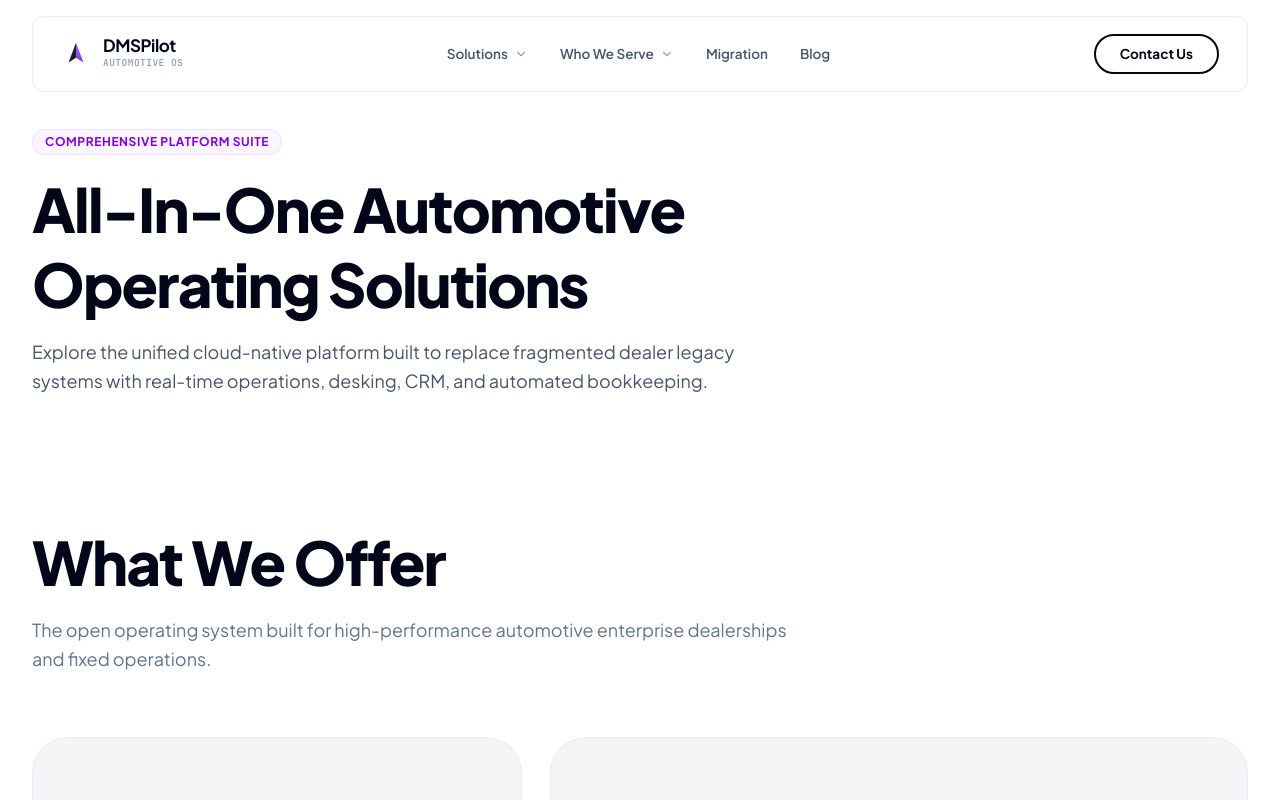
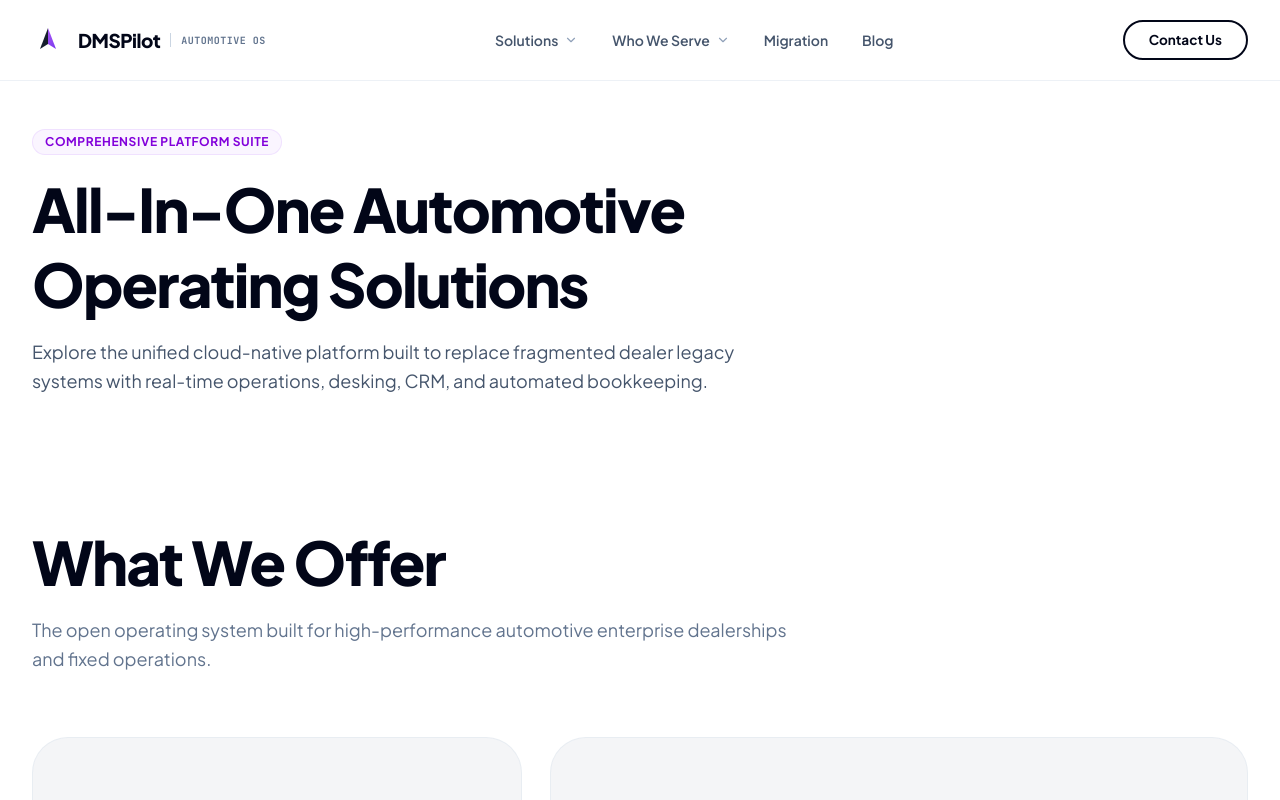
Before and after one commit to sadigul/Automotive-OS, a Next.js app: page /solutions in a window 1280 px wide. Shown: the top 800 px of the page. Built offline with nearby package versions, Linux system fonts and the light colour scheme.

Commit message:
Elevate topbar to professional enterprise full-width architectural design

```diff
--- a/components/Header.tsx
+++ b/components/Header.tsx
@@ -8,6 +8,18 @@ import {
   X,
   ChevronDown,
   ArrowRight,
+  Database,
+  Users,
+  Wrench,
+  Layers,
+  Globe,
+  Calculator,
+  Bot,
+  Building2,
+  Factory,
+  Package,
+  Truck,
+  ShieldCheck,
 } from 'lucide-react';
 
 export function Header() {
@@ -36,36 +48,43 @@ export function Header() {
       title: 'Enterprise ERP',
       desc: 'Multi-location inventory, accounting & operations',
       slug: 'enterprise-erp',
+      icon: Database,
     },
     {
       title: 'Sales CRM',
       desc: 'High-velocity lead pipelines & customer intelligence',
       slug: 'sales-crm',
+      icon: Users,
     },
     {
       title: 'Service Bay',
       desc: 'Paperless MPI, bay dispatch & parts tracking',
       slug: 'service-bay',
+      icon: Wrench,
     },
     {
       title: 'Digital Retail',
       desc: 'Penny-perfect desking & instant lender approvals',
       slug: 'digital-retail',
+      icon: Layers,
     },
     {
       title: 'E-Commerce & Storefronts',
       desc: 'Custom landing sites, digital showrooms & online checkout',
       slug: 'ecommerce',
+      icon: Globe,
     },
     {
       title: 'Accounting & Finance',
       desc: 'Automated bank feeds, general ledger & P&L balancing',
       slug: 'accounting',
+      icon: Calculator,
     },
     {
       title: 'AI Solutions',
       desc: '24/7 conversational voice, SMS & autonomous workflows',
       slug: 'ai-solutions',
+      icon: Bot,
     },
   ];
 
@@ -74,69 +93,75 @@ export function Header() {
       title: 'Dealerships',
       desc: 'Single stores, dealer networks & franchised groups',
       slug: 'dealerships',
+      icon: Building2,
     },
     {
       title: 'Manufacturers (OEMs)',
       desc: 'Automotive OEMs, factory assemblers & brand distributors',
       slug: 'manufacturers',
+      icon: Factory,
     },
     {
       title: 'Service Centers',
       desc: 'Independent repair shops, mechanics & collision bays',
       slug: 'service-centers',
+      icon: Wrench,
     },
     {
       title: 'Retailers & Parts',
       desc: 'Auto parts stores, tire distributors & accessory sellers',
       slug: 'retailers-parts',
+      icon: Package,
     },
     {
       title: 'Logistics & Transport',
       desc: 'Vehicle haulers, transport networks & lot logistics',
       slug: 'logistics-transport',
+      icon: Truck,
     },
     {
       title: 'Commercial Fleets',
       desc: 'Corporate fleets, municipal accounts & asset telemetry',
       slug: 'commercial-fleets',
+      icon: ShieldCheck,
     },
   ];
 
   return (
-    <header className="fixed top-0 inset-x-0 z-50 pt-3 sm:pt-4 px-4 sm:px-6 lg:px-8 pointer-events-none transition-all duration-200">
-      <div className="max-w-7xl mx-auto">
-        <div
-          className={`w-full h-[70px] sm:h-[76px] rounded-xl px-5 sm:px-7 flex items-center justify-between pointer-events-auto transition-all duration-200 border relative ${
+    <header
+      className={`fixed top-0 inset-x-0 z-50 w-full transition-colors duration-200 ${
         isScrolled
-              ? 'bg-white/95 backdrop-blur-md border-slate-200/90 '
-              : 'bg-white/90 backdrop-blur-sm border-slate-200/70 '
+          ? 'bg-white/95 backdrop-blur-md border-b border-slate-200/90'
+          : 'bg-white/90 backdrop-blur-sm border-b border-slate-200/60'
       }`}
     >
+      <div className="max-w-7xl mx-auto px-4 sm:px-6 lg:px-8 h-[74px] sm:h-[80px] flex items-center justify-between">
 
         {/* Left: Brand Logo */}
-        <Link href="/" className="flex items-center gap-3 group shrink-0">
+        <Link href="/" className="flex items-center gap-3.5 group shrink-0">
           <div className="relative flex items-center justify-center">
             <Image
               src="/logo.svg"
               alt="DMSPilot"
-              width={30}
-              height={30}
-              className="h-7 w-7 sm:h-[30px] sm:w-[30px] transition-transform duration-200 group-hover:scale-105"
+              width={32}
+              height={32}
+              className="h-8 w-8 transition-transform duration-200 group-hover:scale-105"
               priority
             />
           </div>
-          <div className="flex flex-col">
-            <span className="font-bold text-[17px] tracking-tight text-slate-950 group-hover:text-blue-600 transition-colors leading-none">
+          <div className="flex items-center gap-2.5">
+            <span className="font-extrabold text-[18px] sm:text-[19px] tracking-tight text-slate-950 group-hover:text-blue-600 transition-colors leading-none">
               DMSPilot
             </span>
-            <span className="text-[9.5px] font-mono tracking-wider uppercase text-slate-400 font-semibold mt-0.5">
+            <span className="hidden sm:inline-block h-3.5 w-px bg-slate-300" />
+            <span className="hidden sm:inline-block text-[10px] font-mono tracking-wider uppercase text-slate-500 font-bold">
               Automotive OS
             </span>
           </div>
         </Link>
 
         {/* Center: Desktop Navigation Menu */}
-        <nav className="hidden md:flex items-center gap-1 lg:gap-2">
+        <nav className="hidden md:flex items-center gap-1 lg:gap-1.5">
 
           {/* Mega Menu Dropdown Trigger for Solutions */}
           <div
@@ -146,9 +171,9 @@ export function Header() {
           >
             <button
               type="button"
-              className={`flex items-center gap-1.5 text-[13.5px] font-semibold transition-colors px-3 py-1.5 rounded-lg ${
+              className={`flex items-center gap-1.5 text-[14px] font-semibold transition-all px-3.5 py-2 rounded-lg ${
                 isSolutionsHovered
-                  ? 'text-slate-950 bg-slate-100'
+                  ? 'text-slate-950 bg-slate-100/90'
                   : 'text-slate-600 hover:text-slate-950 hover:bg-slate-50'
               }`}
             >
@@ -160,42 +185,48 @@ export function Header() {
 
             {/* White Solutions Dropdown */}
             <div
-              className={`absolute top-full -left-20 w-[660px] pt-2 transition-all duration-200 ${
+              className={`absolute top-full -left-16 w-[700px] pt-3 transition-all duration-200 ${
                 isSolutionsHovered
                   ? 'opacity-100 visible translate-y-0 pointer-events-auto'
                   : 'opacity-0 invisible -translate-y-1.5 pointer-events-none'
               }`}
             >
-              <div className="bg-white rounded-xl border border-slate-200/90 p-5 text-slate-900">
+              <div className="bg-white rounded-xl border border-slate-200 p-5 text-slate-900">
 
                 <div className="flex items-center justify-between pb-3 mb-3 border-b border-slate-100 px-1">
                   <span className="text-[10.5px] font-mono font-bold text-slate-400 tracking-wider uppercase">
                     Platform Modules
                   </span>
                   <span className="text-[11px] text-slate-400 font-medium">
-                    Unified Dealership Architecture
+                    Unified Rooftop Infrastructure
                   </span>
                 </div>
 
-                {/* 2-Column Solutions Grid */}
+                {/* 2-Column Solutions Grid with Icons */}
                 <div className="grid grid-cols-2 gap-2">
-                  {solutionsList.map((sol) => (
+                  {solutionsList.map((sol) => {
+                    const IconComp = sol.icon;
+                    return (
                       <Link
                         key={sol.slug}
                         href={`/solutions/${sol.slug}`}
-                      className="group/card flex items-start justify-between p-3 rounded-lg hover:bg-slate-50 border border-transparent hover:border-slate-200/70 transition-all duration-150"
+                        className="group/card flex items-start gap-3 p-3 rounded-lg hover:bg-slate-50 border border-transparent hover:border-slate-200/80 transition-all duration-150"
                       >
-                      <div>
+                        <div className="w-8 h-8 rounded-lg bg-slate-100 flex items-center justify-center shrink-0 group-hover/card:bg-blue-50 group-hover/card:text-blue-600 text-slate-600 transition-colors mt-0.5">
+                          <IconComp className="w-4 h-4" />
+                        </div>
+                        <div className="flex-1 min-w-0">
                           <span className="text-[13.5px] font-bold text-slate-900 group-hover/card:text-blue-600 transition-colors leading-tight block">
                             {sol.title}
                           </span>
-                        <div className="text-[11.5px] text-slate-500 leading-snug mt-1 font-normal">
+                          <p className="text-[11.5px] text-slate-500 leading-snug mt-1 font-normal line-clamp-1">
                             {sol.desc}
+                          </p>
                         </div>
-                      </div>
-                      <ArrowRight className="w-3.5 h-3.5 text-blue-600 opacity-0 -translate-x-1 group-hover/card:opacity-100 group-hover/card:translate-x-0 transition-all duration-150 shrink-0 mt-0.5 ml-2" />
+                        <ArrowRight className="w-3.5 h-3.5 text-blue-600 opacity-0 -translate-x-1 group-hover/card:opacity-100 group-hover/card:translate-x-0 transition-all duration-150 shrink-0 mt-2 ml-1" />
                       </Link>
-                  ))}
+                    );
+                  })}
                 </div>
 
                 <div className="mt-3 pt-3 border-t border-slate-100 flex items-center justify-between px-2">
@@ -223,9 +254,9 @@ export function Header() {
           >
             <button
               type="button"
-              className={`flex items-center gap-1.5 text-[13.5px] font-semibold transition-colors px-3 py-1.5 rounded-lg ${
+              className={`flex items-center gap-1.5 text-[14px] font-semibold transition-all px-3.5 py-2 rounded-lg ${
                 isWhoWeServeHovered
-                  ? 'text-slate-950 bg-slate-100'
+                  ? 'text-slate-950 bg-slate-100/90'
                   : 'text-slate-600 hover:text-slate-950 hover:bg-slate-50'
               }`}
             >
@@ -237,13 +268,13 @@ export function Header() {
 
             {/* White Who We Serve Dropdown */}
             <div
-              className={`absolute top-full -left-20 w-[640px] pt-2 transition-all duration-200 ${
+              className={`absolute top-full -left-16 w-[680px] pt-3 transition-all duration-200 ${
                 isWhoWeServeHovered
                   ? 'opacity-100 visible translate-y-0 pointer-events-auto'
                   : 'opacity-0 invisible -translate-y-1.5 pointer-events-none'
               }`}
             >
-              <div className="bg-white rounded-xl border border-slate-200/90 p-5 text-slate-900">
+              <div className="bg-white rounded-xl border border-slate-200 p-5 text-slate-900">
 
                 <div className="flex items-center justify-between pb-3 mb-3 border-b border-slate-100 px-1">
                   <span className="text-[10.5px] font-mono font-bold text-slate-400 tracking-wider uppercase">
@@ -254,25 +285,31 @@ export function Header() {
                   </span>
                 </div>
 
-                {/* 2-Column Who We Serve Grid */}
+                {/* 2-Column Who We Serve Grid with Icons */}
                 <div className="grid grid-cols-2 gap-2">
-                  {whoWeServeList.map((item) => (
+                  {whoWeServeList.map((item) => {
+                    const IconComp = item.icon;
+                    return (
                       <Link
                         key={item.title}
                         href={`/who-we-serve/${item.slug}`}
-                      className="group/card flex items-start justify-between p-3 rounded-lg hover:bg-slate-50 border border-transparent hover:border-slate-200/70 transition-all duration-150"
+                        className="group/card flex items-start gap-3 p-3 rounded-lg hover:bg-slate-50 border border-transparent hover:border-slate-200/80 transition-all duration-150"
                       >
-                      <div>
+                        <div className="w-8 h-8 rounded-lg bg-slate-100 flex items-center justify-center shrink-0 group-hover/card:bg-blue-50 group-hover/card:text-blue-600 text-slate-600 transition-colors mt-0.5">
+                          <IconComp className="w-4 h-4" />
+                        </div>
+                        <div className="flex-1 min-w-0">
                           <span className="text-[13.5px] font-bold text-slate-900 group-hover/card:text-blue-600 transition-colors leading-tight block">
                             {item.title}
                           </span>
-                        <div className="text-[11.5px] text-slate-500 leading-snug mt-1 font-normal">
+                          <p className="text-[11.5px] text-slate-500 leading-snug mt-1 font-normal line-clamp-1">
                             {item.desc}
+                          </p>
                         </div>
-                      </div>
-                      <ArrowRight className="w-3.5 h-3.5 text-blue-600 opacity-0 -translate-x-1 group-hover/card:opacity-100 group-hover/card:translate-x-0 transition-all duration-150 shrink-0 mt-0.5 ml-2" />
+                        <ArrowRight className="w-3.5 h-3.5 text-blue-600 opacity-0 -translate-x-1 group-hover/card:opacity-100 group-hover/card:translate-x-0 transition-all duration-150 shrink-0 mt-2 ml-1" />
                       </Link>
-                  ))}
+                    );
+                  })}
                 </div>
 
                 <div className="mt-3 pt-3 border-t border-slate-100 flex items-center justify-between px-2">
@@ -294,13 +331,13 @@ export function Header() {
 
           <Link
             href="/migration"
-            className="text-[13.5px] font-semibold text-slate-600 hover:text-slate-950 hover:bg-slate-50 transition-colors px-3 py-1.5 rounded-lg"
+            className="text-[14px] font-semibold text-slate-600 hover:text-slate-950 hover:bg-slate-50 transition-colors px-3.5 py-2 rounded-lg"
           >
             Migration
           </Link>
           <Link
             href="/blog"
-            className="text-[13.5px] font-semibold text-slate-600 hover:text-slate-950 hover:bg-slate-50 transition-colors px-3 py-1.5 rounded-lg"
+            className="text-[14px] font-semibold text-slate-600 hover:text-slate-950 hover:bg-slate-50 transition-colors px-3.5 py-2 rounded-lg"
           >
             Blog
           </Link>
@@ -327,75 +364,91 @@ export function Header() {
         <div className="flex md:hidden items-center">
           <button
             onClick={() => setIsMobileMenuOpen(!isMobileMenuOpen)}
-            className="p-2 rounded-lg text-slate-700 hover:text-slate-900 hover:bg-slate-100"
+            className="p-2 rounded-lg text-slate-700 hover:text-slate-900 hover:bg-slate-100 transition-colors"
             aria-label="Toggle menu"
           >
-            {isMobileMenuOpen ? <X className="w-5 h-5" /> : <Menu className="w-5 h-5" />}
+            {isMobileMenuOpen ? <X className="w-6 h-6" /> : <Menu className="w-6 h-6" />}
           </button>
         </div>
 
       </div>
 
-        {/* Mobile Menu Dropdown */}
+      {/* Mobile Menu Drawer */}
       {isMobileMenuOpen && (
-          <div className="md:hidden mt-2 pointer-events-auto">
-            <div className="bg-white/98 backdrop-blur-xl rounded-xl border border-slate-200/90 p-5 space-y-5 max-h-[calc(100vh-100px)] overflow-y-auto">
+        <div className="md:hidden border-t border-slate-200 bg-white/98 backdrop-blur-xl max-h-[calc(100vh-80px)] overflow-y-auto">
+          <div className="max-w-7xl mx-auto px-5 py-6 space-y-6">
 
             <div className="space-y-1">
               <p className="text-[10.5px] font-mono font-bold text-slate-400 uppercase tracking-wider px-3 py-1">
                 Platform Solutions
               </p>
-                {solutionsList.map((sol) => (
+              {solutionsList.map((sol) => {
+                const IconComp = sol.icon;
+                return (
                   <Link
                     key={sol.slug}
                     href={`/solutions/${sol.slug}`}
                     onClick={() => setIsMobileMenuOpen(false)}
-                    className="flex items-center justify-between p-2.5 rounded-lg hover:bg-slate-50 text-slate-800 hover:text-blue-600 transition-colors"
+                    className="flex items-center gap-3 px-3 py-2.5 rounded-lg text-slate-800 hover:text-blue-600 hover:bg-slate-50 transition-colors"
                   >
-                    <span className="text-sm font-semibold">{sol.title}</span>
-                    <ArrowRight className="w-3.5 h-3.5 text-slate-400" />
+                    <div className="w-7 h-7 rounded-md bg-slate-100 flex items-center justify-center text-slate-600 shrink-0">
+                      <IconComp className="w-3.5 h-3.5" />
+                    </div>
+                    <span className="text-[13.5px] font-semibold">{sol.title}</span>
                   </Link>
-                ))}
+                );
+              })}
             </div>
 
-              <div className="pt-3 border-t border-slate-100 space-y-1">
+            <div className="space-y-1 pt-3 border-t border-slate-100">
               <p className="text-[10.5px] font-mono font-bold text-slate-400 uppercase tracking-wider px-3 py-1">
                 Who We Serve
               </p>
-                {whoWeServeList.map((item) => (
+              {whoWeServeList.map((item) => {
+                const IconComp = item.icon;
+                return (
                   <Link
                     key={item.title}
                     href={`/who-we-serve/${item.slug}`}
                     onClick={() => setIsMobileMenuOpen(false)}
-                    className="flex items-center justify-between p-2.5 rounded-lg hover:bg-slate-50 text-slate-800 hover:text-blue-600 transition-colors"
+                    className="flex items-center gap-3 px-3 py-2.5 rounded-lg text-slate-800 hover:text-blue-600 hover:bg-slate-50 transition-colors"
                   >
-                    <span className="text-sm font-semibold">{item.title}</span>
-                    <ArrowRight className="w-3.5 h-3.5 text-slate-400" />
+                    <div className="w-7 h-7 rounded-md bg-slate-100 flex items-center justify-center text-slate-600 shrink-0">
+                      <IconComp className="w-3.5 h-3.5" />
+                    </div>
+                    <span className="text-[13.5px] font-semibold">{item.title}</span>
                   </Link>
-                ))}
+                );
+              })}
             </div>
 
-              <div className="pt-3 border-t border-slate-100 flex flex-col gap-2">
+            <div className="space-y-1 pt-3 border-t border-slate-100">
               <Link
                 href="/migration"
                 onClick={() => setIsMobileMenuOpen(false)}
-                  className="px-3 py-2 text-sm font-semibold text-slate-700 hover:text-blue-600"
+                className="block px-3 py-2.5 rounded-lg text-[14px] font-semibold text-slate-800 hover:text-blue-600 hover:bg-slate-50 transition-colors"
               >
                 Migration
               </Link>
               <Link
                 href="/blog"
                 onClick={() => setIsMobileMenuOpen(false)}
-                  className="px-3 py-2 text-sm font-semibold text-slate-700 hover:text-blue-600"
+                className="block px-3 py-2.5 rounded-lg text-[14px] font-semibold text-slate-800 hover:text-blue-600 hover:bg-slate-50 transition-colors"
               >
                 Blog
               </Link>
+            </div>
+
+            <div className="pt-4 border-t border-slate-100">
               <Link
                 href="/contact-us"
                 onClick={() => setIsMobileMenuOpen(false)}
-                  className="w-full mt-2"
+                className="block"
               >
-                  <button className="relative group overflow-hidden w-full h-11 rounded-full bg-white text-slate-950 text-sm font-bold border-2 border-slate-950 flex items-center justify-center transition-all duration-300">
+                <button
+                  type="button"
+                  className="w-full relative group overflow-hidden h-12 rounded-full bg-white text-slate-950 text-[14px] font-bold border-2 border-slate-950 flex items-center justify-center transition-all duration-300"
+                >
                   <span className="absolute inset-0 bg-slate-950 scale-x-0 group-hover:scale-x-100 transition-transform duration-300 origin-left ease-out" />
                   <span className="relative z-10 transition-colors duration-300 group-hover:text-white">
                     Contact Us
@@ -407,8 +460,6 @@ export function Header() {
           </div>
         </div>
       )}
-
-      </div>
     </header>
   );
 }
```
Lines whose indentation alone changed are shown as unchanged.
